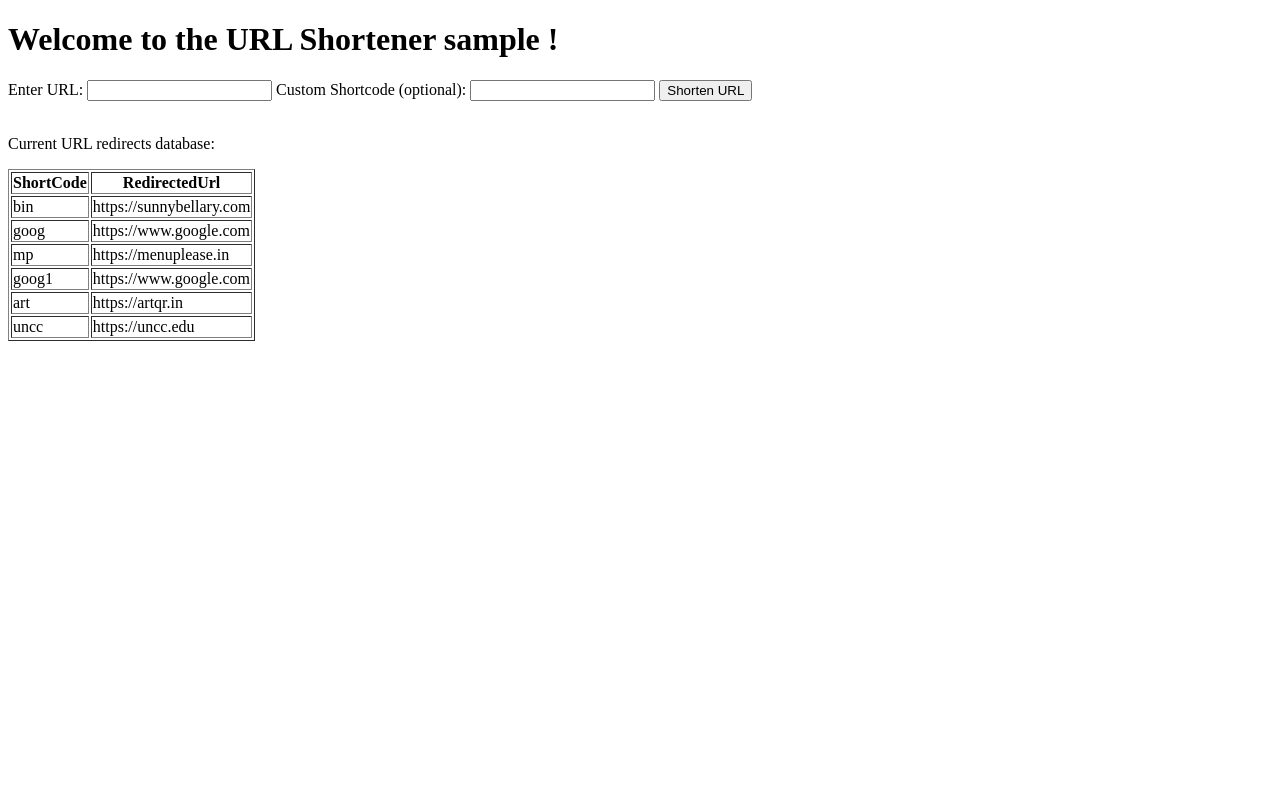
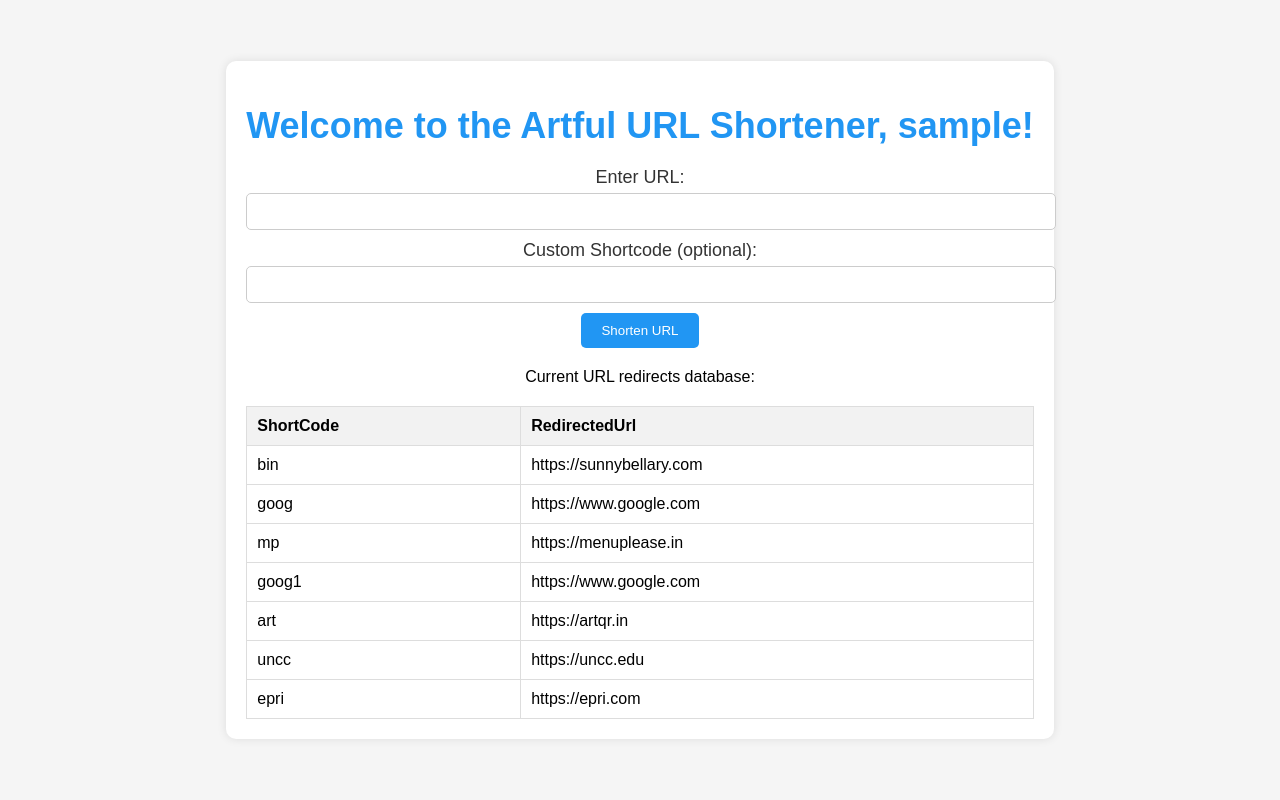
Before and after one commit to artqr-in/flask-example, a Flask app: page /home in a window 1280 px wide. Run offline with Flask 3, Linux system fonts and the light colour scheme; the visitor is signed in with stand-in values (Sample User, id 1).

Commit message:
added styles to all pages

```diff
--- a/templates/home.html
+++ b/templates/home.html
@@ -3,10 +3,77 @@
 <head>
     <meta charset="UTF-8">
     <meta name="viewport" content="width=device-width, initial-scale=1.0">
-    <title>URL Shortener</title>
+    <title>Artful URL Shortener</title>
+    <style>
+        body {
+            font-family: Arial, sans-serif;
+            background-color: #f5f5f5;
+            margin: 0;
+            padding: 0;
+            display: flex;
+            justify-content: center;
+            align-items: center;
+            height: 100vh;
+        }
+        .container {
+            text-align: center;
+            padding: 20px;
+            border-radius: 10px;
+            background-color: #fff;
+            box-shadow: 0 0 10px rgba(0, 0, 0, 0.1);
+        }
+        h1 {
+            color: #2196F3;
+            font-size: 36px;
+            margin-bottom: 20px;
+        }
+        form {
+            margin-bottom: 20px;
+        }
+        label {
+            display: block;
+            margin-bottom: 5px;
+            color: #333;
+            font-size: 18px;
+        }
+        input[type="url"],
+        input[type="text"] {
+            width: 100%;
+            padding: 10px;
+            border-radius: 5px;
+            border: 1px solid #ccc;
+            margin-bottom: 10px;
+        }
+        button[type="submit"] {
+            padding: 10px 20px;
+            background-color: #2196F3;
+            color: #fff;
+            border: none;
+            border-radius: 5px;
+            cursor: pointer;
+            transition: background-color 0.3s ease;
+        }
+        button[type="submit"]:hover {
+            background-color: #0b7dda;
+        }
+        table {
+            width: 100%;
+            border-collapse: collapse;
+            margin-top: 20px;
+        }
+        th, td {
+            border: 1px solid #ddd;
+            padding: 10px;
+            text-align: left;
+        }
+        th {
+            background-color: #f2f2f2;
+        }
+    </style>
 </head>
 <body>
-    <h1>Welcome to the URL Shortener {{username}} ! </h1>
+    <div class="container">
+        <h1>Welcome to the Artful URL Shortener, {{username}}!</h1>
         <form action="{{ url_for('shortenurl') }}" method="post">
             <label for="url">Enter URL:</label>
             <input type="url" name="url" required>
@@ -15,15 +82,23 @@
             <button type="submit">Shorten URL</button>
         </form>
 
-    <br>
-    <p> Current URL redirects database:</p>
-    <table border="1">
-        <thead><tr> <th>  ShortCode  </th> <th> RedirectedUrl </th></tr></thead>
+        <p>Current URL redirects database:</p>
+        <table>
+            <thead>
+                <tr>
+                    <th>ShortCode</th>
+                    <th>RedirectedUrl</th>
+                </tr>
+            </thead>
             <tbody>
                 {% for key, value in urls.items() %}
-                <tr><td>   {{key}} </td> <td>  {{value}} </td></tr>
+                <tr>
+                    <td>{{ key }}</td>
+                    <td>{{ value }}</td>
+                </tr>
                 {% endfor %}
             </tbody>
         </table>
+    </div>
 </body>
 </html>
--- a/urls.json
+++ b/urls.json
@@ -1 +1 @@
-{"bin": "https://sunnybellary.com", "goog": "https://www.google.com", "mp": "https://menuplease.in", "goog1": "https://www.google.com", "art": "https://artqr.in", "uncc": "https://uncc.edu"}
+{"bin": "https://sunnybellary.com", "goog": "https://www.google.com", "mp": "https://menuplease.in", "goog1": "https://www.google.com", "art": "https://artqr.in", "uncc": "https://uncc.edu", "epri": "https://epri.com"}
```
Also changed, not shown: templates/index.html (+42 -5 lines), templates/login.html (+61 -4 lines), templates/shortenurl.html (+48 -6 lines). Lines whose indentation alone changed are shown as unchanged.
